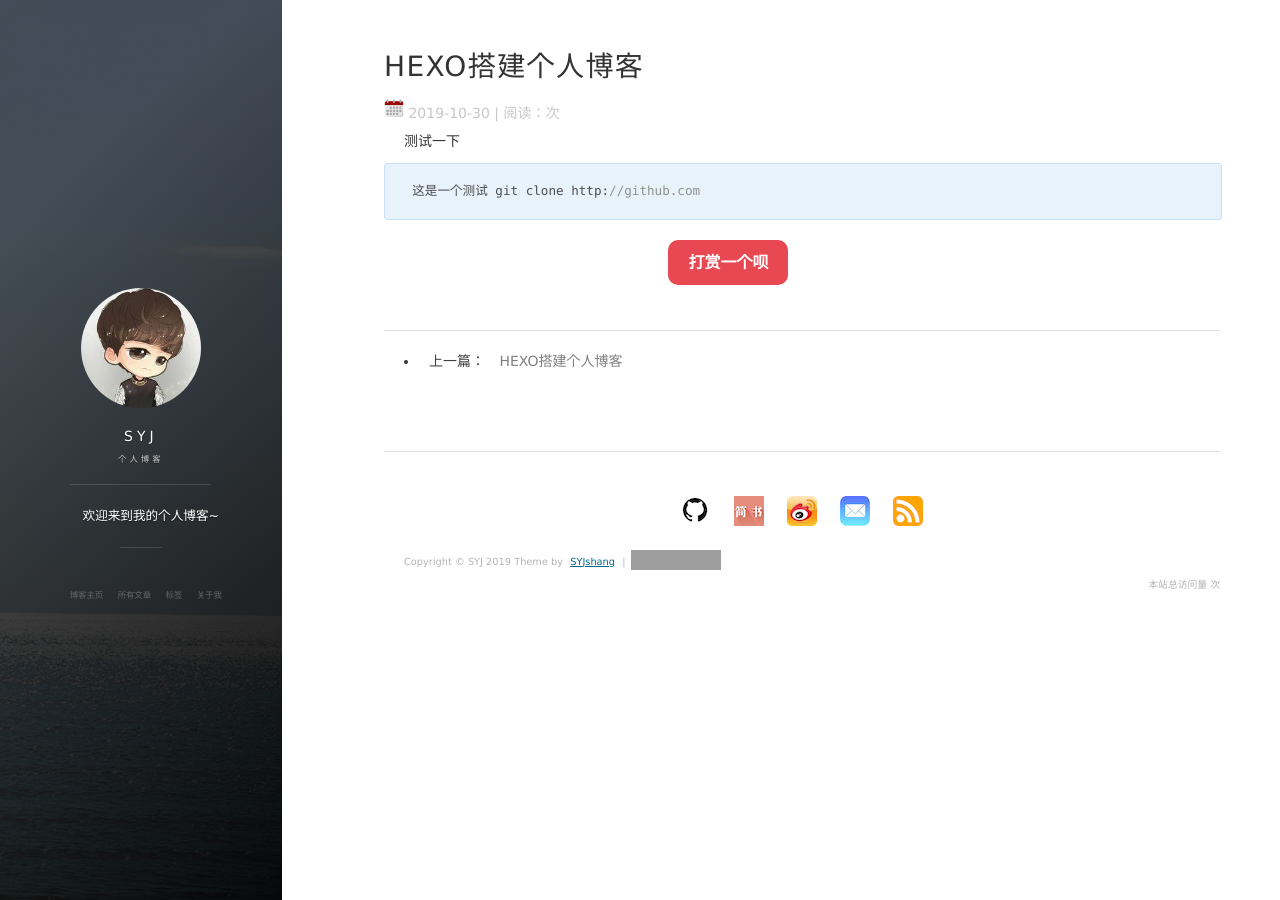
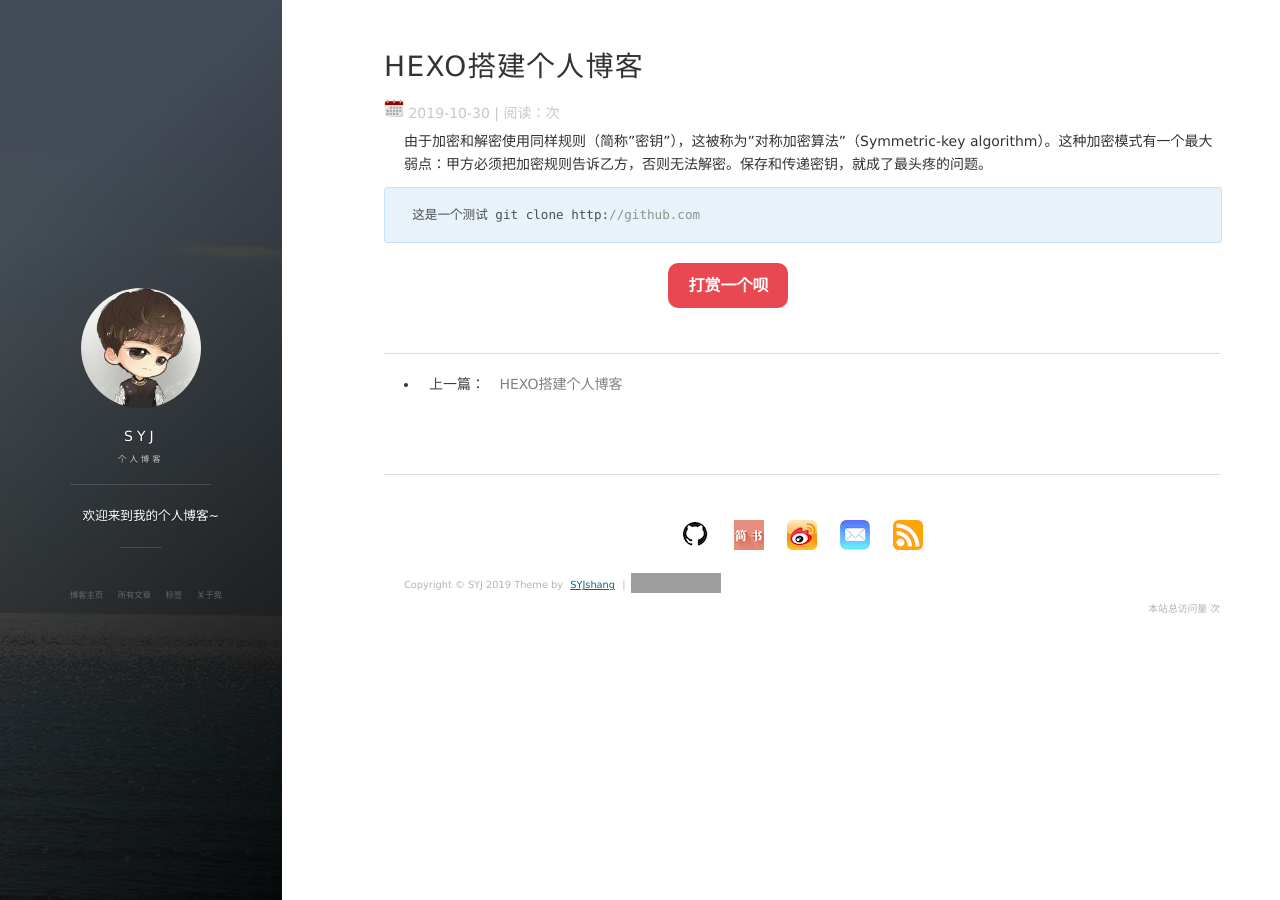
Before and after one commit to SYJshang/SYJshang.github.io, a Jekyll site: the page built from _posts/2019-10-30-iOS博客第一篇文章.md, in a window 1280 px wide. Built offline with Jekyll 4.4.1, drawn with Linux system fonts in a browser that asks for light colours; nearby versions of some CDN libraries; comment, search, counter and statistics services are not loaded; grey boxes are pictures that could not be loaded.

Commit message:
Update 2019-10-30-iOS博客第一篇文章.md

```diff
--- a/_posts/2019-10-30-iOS博客第一篇文章.md
+++ b/_posts/2019-10-30-iOS博客第一篇文章.md
@@ -6,6 +6,6 @@ description: "第一篇博客文章"
 tag: iOS
 ---
 
- 测试一下
+  由于加密和解密使用同样规则（简称"密钥"），这被称为"对称加密算法"（Symmetric-key algorithm）。这种加密模式有一个最大弱点：甲方必须把加密规则告诉乙方，否则无法解密。保存和传递密钥，就成了最头疼的问题。
 
     这是一个测试 git clone http://github.com
```
